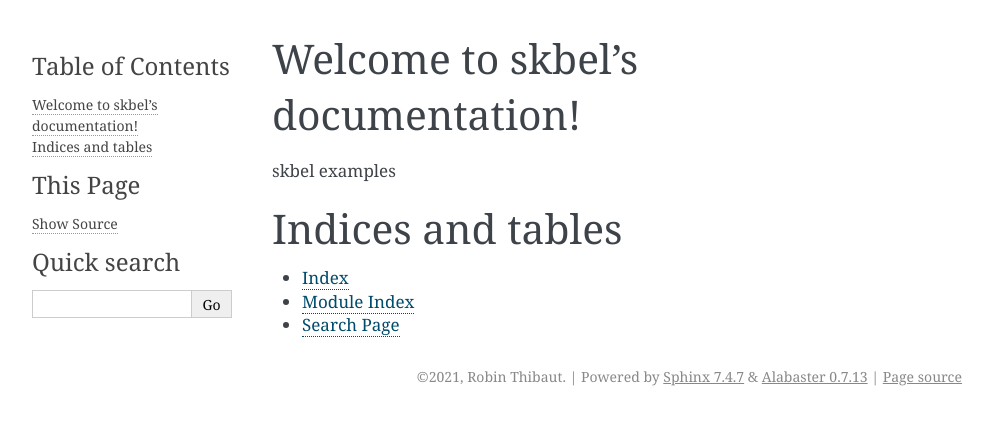
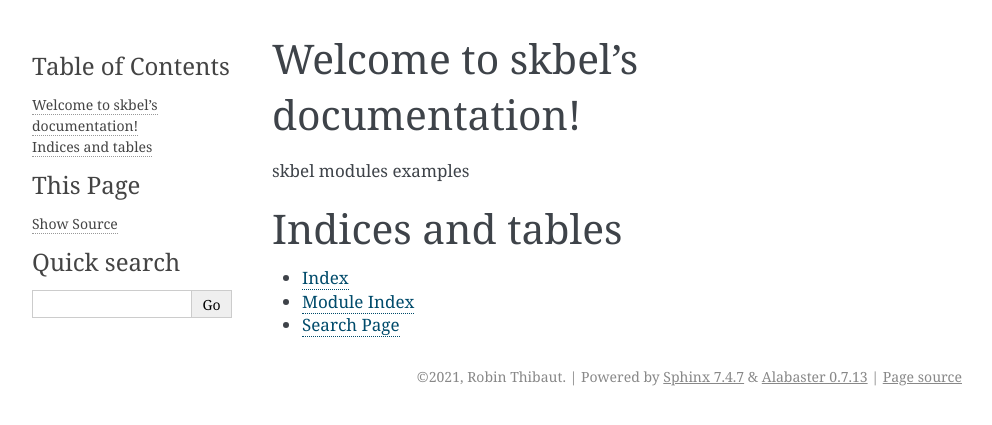
Before and after one commit to robinthibaut/skbel, a Sphinx documentation site: the page built from docs/source/index.rst, in a window 1280 px wide. Shown: the top 425 px of the page, without its empty margins (148-1140 px from the left). Built offline with Sphinx 7.4.7, drawn with Linux system fonts in a browser that asks for light colours; some of the changed lines change nothing that is shown.

Commit message:
Documentation

```diff
--- /dev/null
+++ b/docs/requirements.txt
@@ -0,0 +1,4 @@
+skbel
+sphinx==3.4.3
+sphinx_rtd_theme==0.5.1
+readthedocs-sphinx-search==0.1.0rc3
--- a/docs/source/conf.py
+++ b/docs/source/conf.py
@@ -13,6 +13,8 @@
 import os
 import sys
 sys.path.insert(0, os.path.abspath('.'))
+sys.path.insert(0, os.path.abspath('..'))
+sys.path.insert(0, os.path.abspath('../..'))
 
 
 # -- Project information -----------------------------------------------------
--- a/docs/source/index.rst
+++ b/docs/source/index.rst
@@ -11,6 +11,7 @@
    :caption: Contents:
 
 skbel
+modules
 examples
 
 Indices and tables
```
